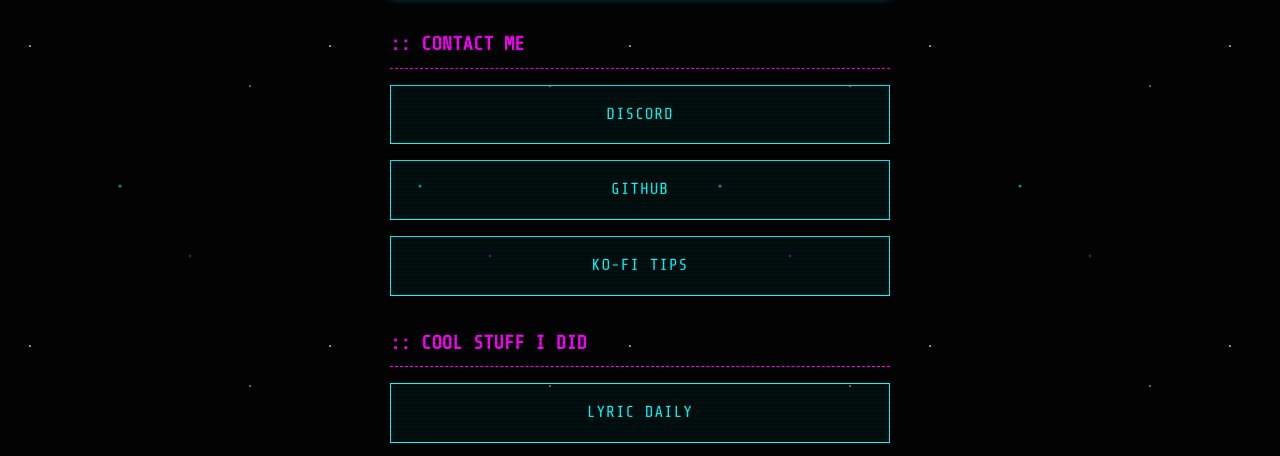
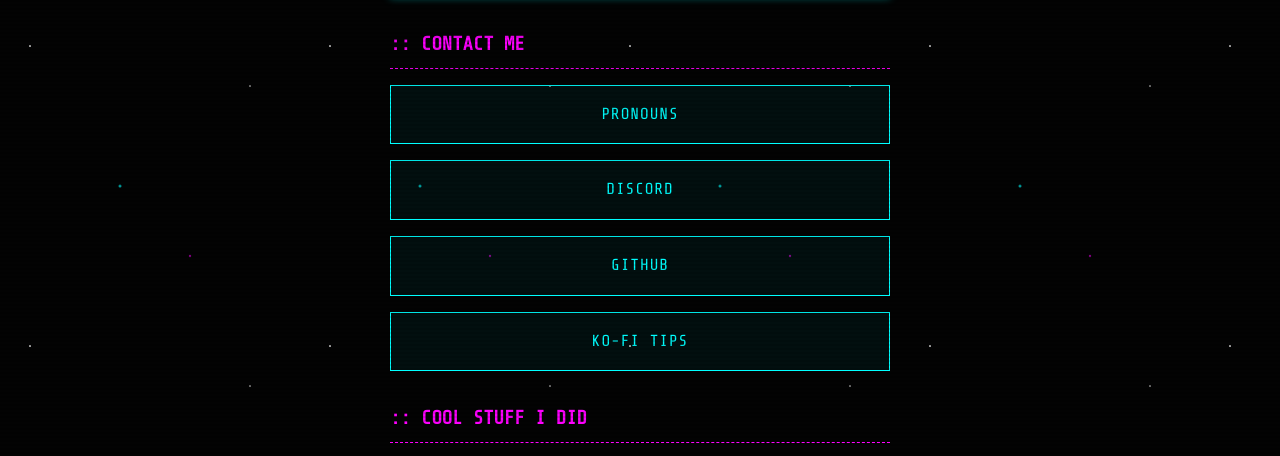
Before and after one commit to claireskye/claireskye.github.io, a plain HTML site: page index.html in a window 1280 px wide. Shown: the part 294-750 px from the top of the page. Drawn offline with nearby package versions, Linux system fonts and the light colour scheme.

Commit message:
Include Pronouns

```diff
--- a/index.html
+++ b/index.html
@@ -230,6 +230,9 @@
       <section>
         <h2 class="section-title">:: CONTACT ME</h2>
         <div class="link-grid">
+		  <a href="https://en.pronouns.page/@claireskye" class="btn" target="_blank"
+            >Pronouns</a
+          >
           <a
             href="https://discordapp.com/users/706593546291118190"
             class="btn"
```
